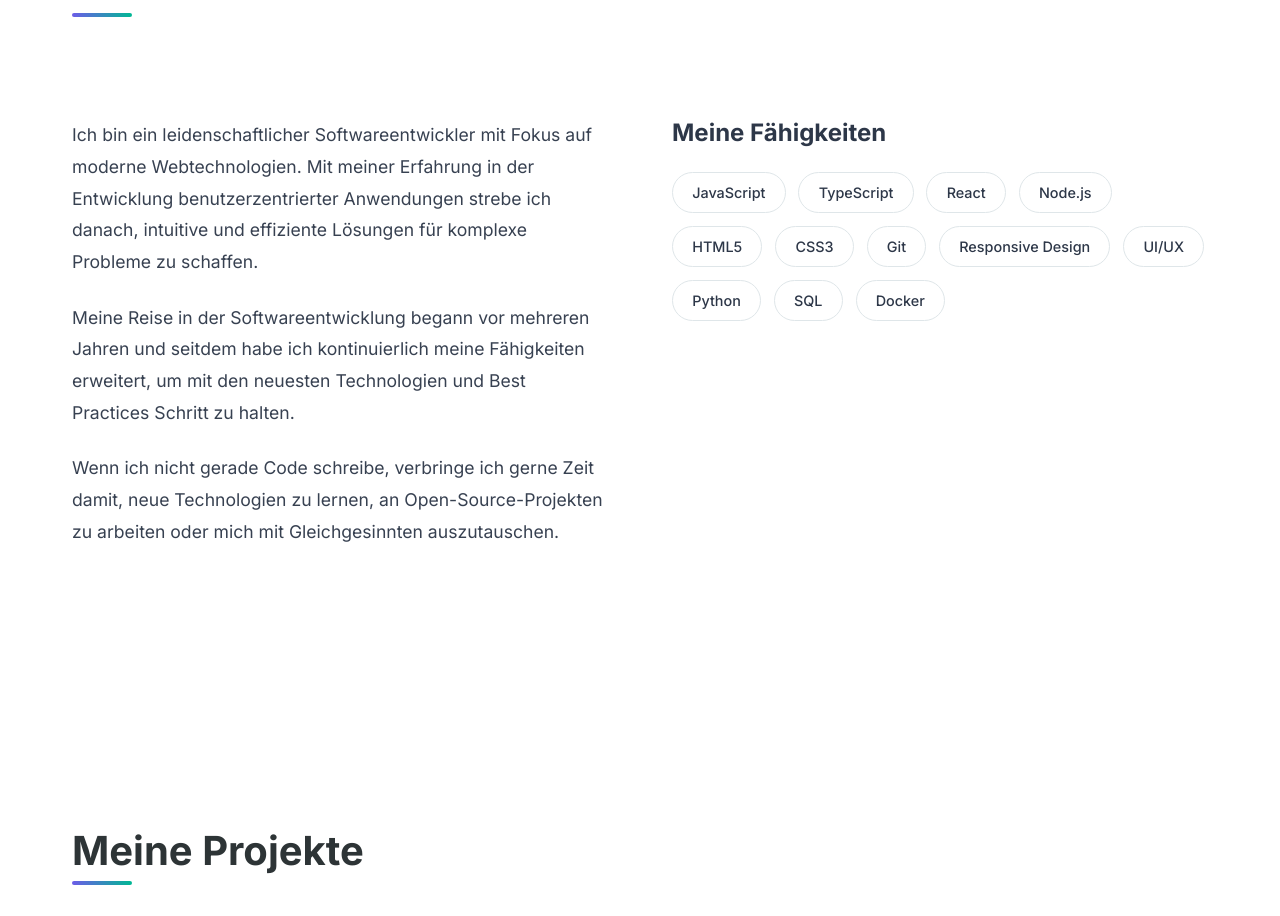
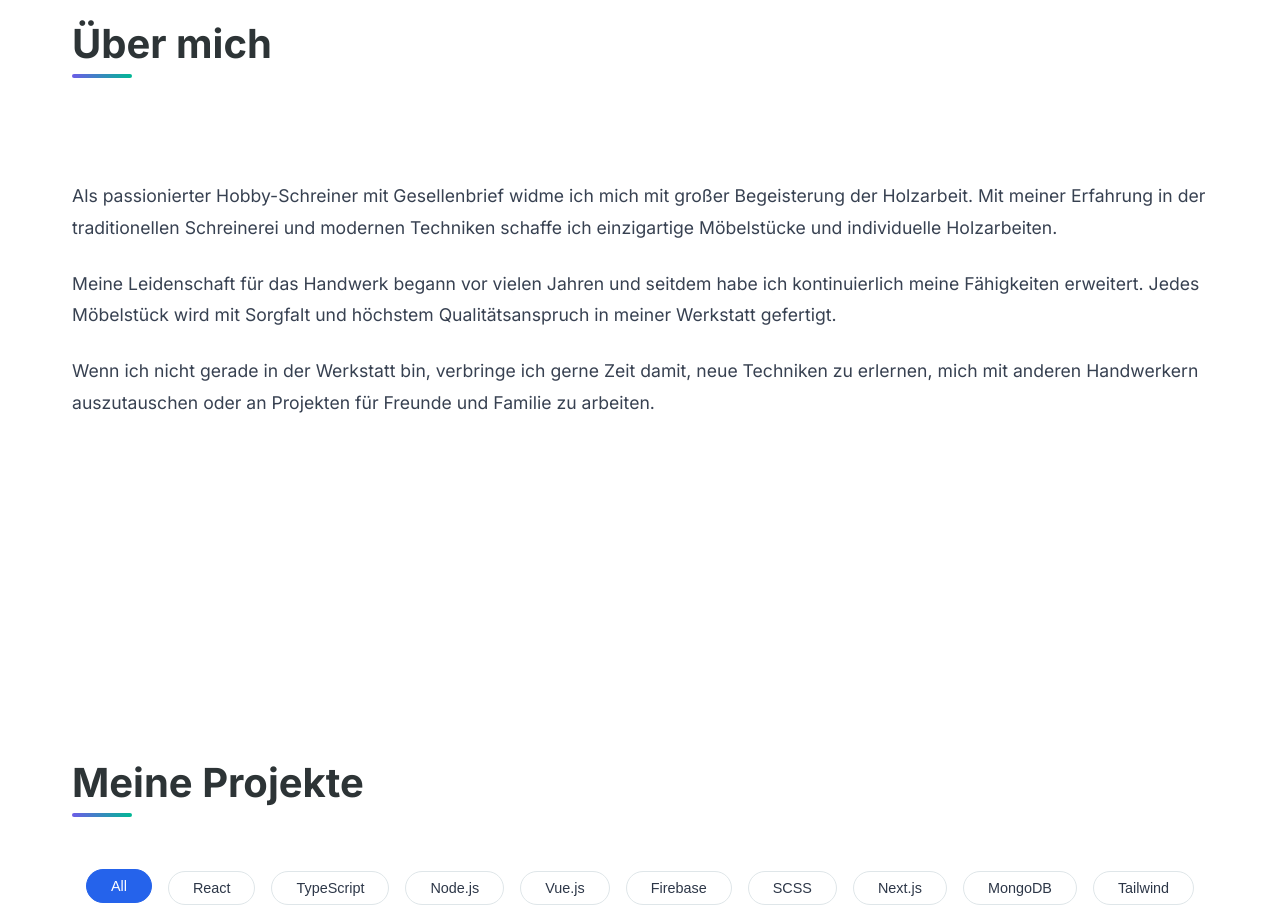
Before and after one commit to Cryptec/mneub, a React (Vite) app: page / in a window 1280 px wide. Shown: the part 1111-2027 px from the top of the page. Built offline with nearby package versions, Linux system fonts and the light colour scheme.

Commit message:
edited about section

```diff
--- a/src/components/About.css
+++ b/src/components/About.css
@@ -25,44 +25,8 @@
 
 /* Ensure text is visible in light mode */
 :root:not([data-theme="dark"]) .about-text p,
-:root:not([data-theme="dark"]) .about-text,
-:root:not([data-theme="dark"]) .skills h3 {
+:root:not([data-theme="dark"]) .about-text {
   color: #2d3748 !important; /* Dark gray for better contrast in light mode */
-}
-
-.skills {
-  flex: 1;
-}
-
-.skills h3 {
-  font-size: 1.5rem;
-  margin-bottom: 1.5rem;
-  color: var(--text-color);
-}
-
-.skills-container {
-  display: flex;
-  flex-wrap: wrap;
-  gap: 0.8rem;
-}
-
-.skill-tag {
-  background-color: var(--card-bg);
-  color: var(--text-color);
-  padding: 0.5rem 1.2rem;
-  border-radius: 30px;
-  font-size: 0.9rem;
-  font-weight: 500;
-  box-shadow: 0 2px 10px var(--shadow-color);
-  transition: all 0.3s ease;
-  border: 1px solid var(--border-color);
-}
-
-.skill-tag:hover {
-  transform: translateY(-3px);
-  box-shadow: 0 5px 15px var(--shadow-hover);
-  border-color: var(--accent-color);
-  color: var(--accent-color);
 }
 
 @media (max-width: 992px) {
--- a/src/components/About.tsx
+++ b/src/components/About.tsx
@@ -1,11 +1,6 @@
 import './About.css';
 
 const About = () => {
-  const skills = [
-    'JavaScript', 'TypeScript', 'React', 'Node.js', 'HTML5', 'CSS3',
-    'Git', 'Responsive Design', 'UI/UX', 'Python', 'SQL', 'Docker'
-  ];
-
   return (
     <section id="about" className="about">
       <div className="container">
@@ -13,29 +8,20 @@ const About = () => {
         <div className="about-content">
           <div className="about-text">
             <p>
-              Ich bin ein leidenschaftlicher Softwareentwickler mit Fokus auf moderne Webtechnologien.
-              Mit meiner Erfahrung in der Entwicklung benutzerzentrierter Anwendungen strebe ich danach,
-              intuitive und effiziente Lösungen für komplexe Probleme zu schaffen.
+              Als passionierter Hobby-Schreiner mit Gesellenbrief widme ich mich mit großer Begeisterung der Holzarbeit.
+              Mit meiner Erfahrung in der traditionellen Schreinerei und modernen Techniken schaffe ich
+              einzigartige Möbelstücke und individuelle Holzarbeiten.
             </p>
             <p>
-              Meine Reise in der Softwareentwicklung begann vor mehreren Jahren und seitdem habe ich
-              kontinuierlich meine Fähigkeiten erweitert, um mit den neuesten Technologien und Best
-              Practices Schritt zu halten.
+              Meine Leidenschaft für das Handwerk begann vor vielen Jahren und seitdem habe ich
+              kontinuierlich meine Fähigkeiten erweitert. Jedes Möbelstück wird mit Sorgfalt und
+              höchstem Qualitätsanspruch in meiner Werkstatt gefertigt.
             </p>
             <p>
-              Wenn ich nicht gerade Code schreibe, verbringe ich gerne Zeit damit, neue Technologien
-              zu lernen, an Open-Source-Projekten zu arbeiten oder mich mit Gleichgesinnten auszutauschen.
+              Wenn ich nicht gerade in der Werkstatt bin, verbringe ich gerne Zeit damit, neue
+              Techniken zu erlernen, mich mit anderen Handwerkern auszutauschen oder an Projekten
+              für Freunde und Familie zu arbeiten.
             </p>
-          </div>
-          <div className="skills">
-            <h3>Meine Fähigkeiten</h3>
-            <div className="skills-container">
-              {skills.map((skill, index) => (
-                <div key={index} className="skill-tag">
-                  {skill}
-                </div>
-              ))}
-            </div>
           </div>
         </div>
       </div>
```
